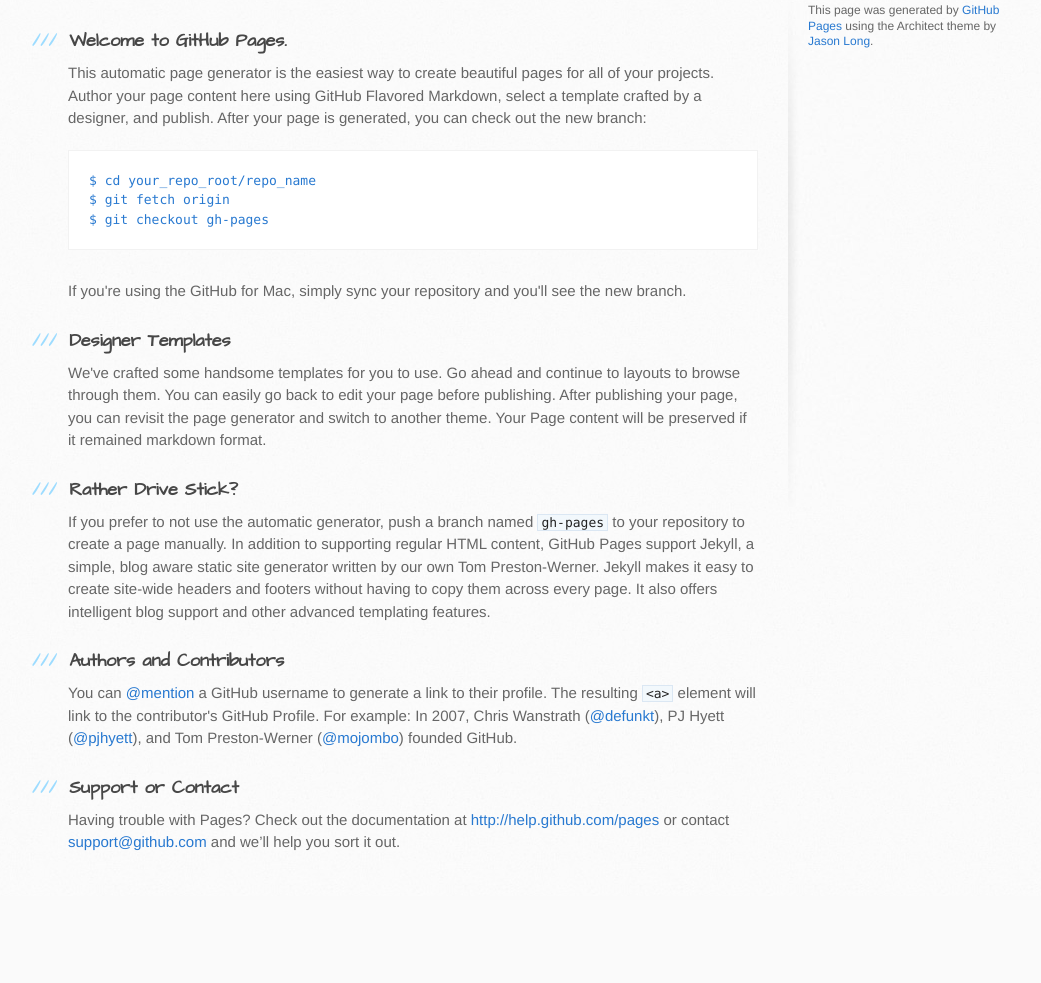
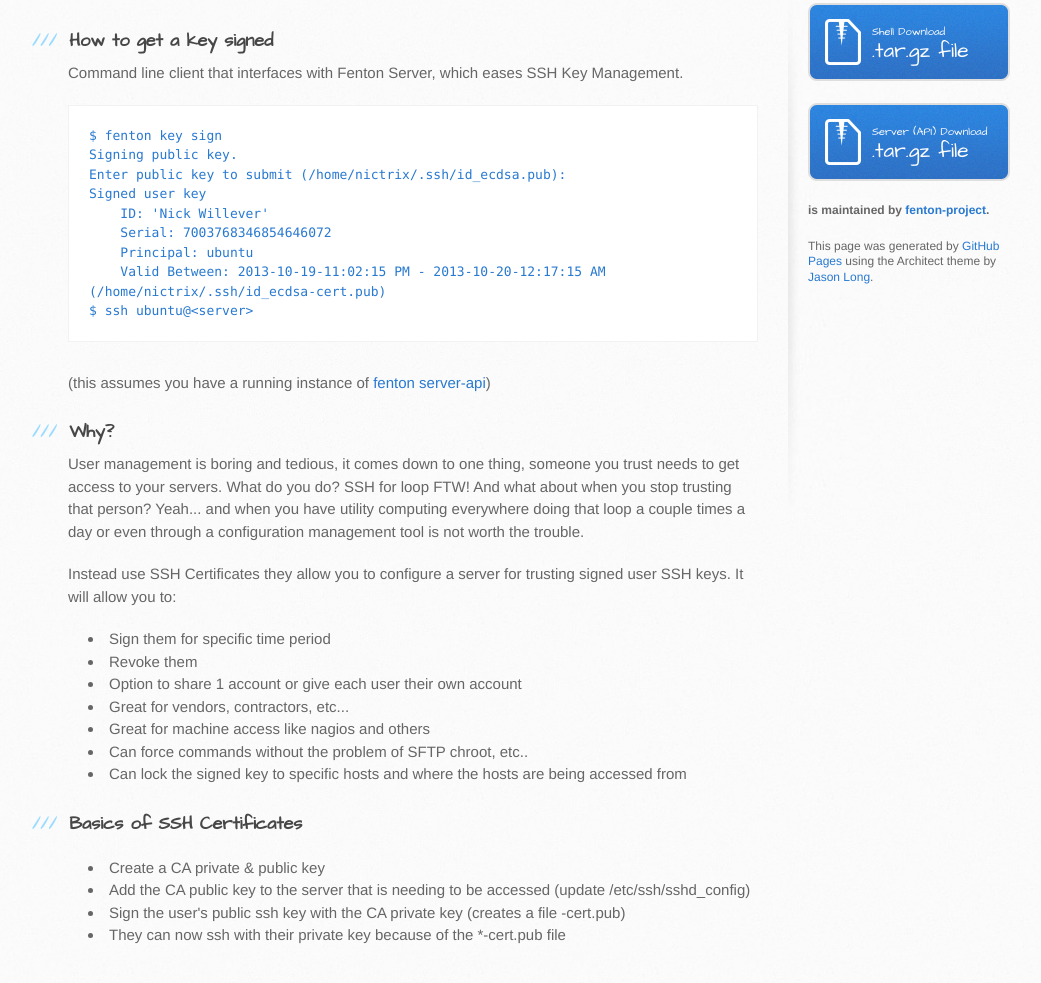
Before and after one commit to fenton-project/fenton-project.github.com, a plain HTML site: page index.html in a window 1280 px wide. Shown: the part 229-1212 px from the top of the page, without its empty margins (102-1143 px from the left). Before the commit the page ends 1125 px from the top, so only its background shows below. Drawn offline with Linux system fonts and the light colour scheme.

Commit message:
Update index.html

```diff
--- a/index.html
+++ b/index.html
@@ -13,7 +13,7 @@
     <script src="//html5shiv.googlecode.com/svn/trunk/html5.js"></script>
     <![endif]-->
 
-    <title>Fenton Project by fenton-project</title>
+    <title>Fenton Project</title>
   </head>
 
   <body>
@@ -21,48 +21,121 @@
       <div class="inner">
         <h1>Fenton Project</h1>
         <h2>SSH Key Management</h2>
-        <a href="https://github.com/fenton-project" class="button"><small>Follow me on</small>GitHub</a>
+        <a href="https://github.com/fenton-project" class="button"><small>View projects on</small>GitHub</a>
       </div>
     </header>
 
     <div id="content-wrapper">
       <div class="inner clearfix">
         <section id="main-content">
+
+
           <h3>
-<a name="welcome-to-github-pages" class="anchor" href="#welcome-to-github-pages"><span class="octicon octicon-link"></span></a>Welcome to GitHub Pages.</h3>
+            <a name="key-signed" class="anchor" href="#key-signed">
+              <span class="octicon octicon-link">
+              </span>
+            </a>
+            How to get a key signed
+          </h3>
 
-<p>This automatic page generator is the easiest way to create beautiful pages for all of your projects. Author your page content here using GitHub Flavored Markdown, select a template crafted by a designer, and publish. After your page is generated, you can check out the new branch:</p>
+          <p>Command line client that interfaces with Fenton Server, which eases SSH Key Management.</p>
 
-<pre><code>$ cd your_repo_root/repo_name
-$ git fetch origin
-$ git checkout gh-pages
+<pre><code>$ fenton key sign
+Signing public key.
+Enter public key to submit (/home/nictrix/.ssh/id_ecdsa.pub):
+Signed user key
+    ID: 'Nick Willever'
+    Serial: 7003768346854646072
+    Principal: ubuntu
+    Valid Between: 2013-10-19-11:02:15 PM - 2013-10-20-12:17:15 AM
+(/home/nictrix/.ssh/id_ecdsa-cert.pub)
+$ ssh ubuntu@&lt;server&gt;
 </code></pre>
 
-<p>If you're using the GitHub for Mac, simply sync your repository and you'll see the new branch.</p>
+          <p>(this assumes you have a running instance of <a href="https://github.com/fenton-project/server-api">fenton server-api</a>)</p>
 
-<h3>
-<a name="designer-templates" class="anchor" href="#designer-templates"><span class="octicon octicon-link"></span></a>Designer Templates</h3>
+          <h3>
+            <a name="why" class="anchor" href="#why">
+              <span class="octicon octicon-link">
+              </span>
+            </a>
+            Why?
+          </h3>
 
-<p>We've crafted some handsome templates for you to use. Go ahead and continue to layouts to browse through them. You can easily go back to edit your page before publishing. After publishing your page, you can revisit the page generator and switch to another theme. Your Page content will be preserved if it remained markdown format.</p>
+          <p>
+            User management is boring and tedious, it comes down to one thing, someone you trust needs to get access to your servers.
+            What do you do? SSH for loop FTW! And what about when you stop trusting that person?
+            Yeah... and when you have utility computing everywhere doing that loop a couple times a day or even through a configuration management tool is not worth the trouble.
+          </p>
 
-<h3>
-<a name="rather-drive-stick" class="anchor" href="#rather-drive-stick"><span class="octicon octicon-link"></span></a>Rather Drive Stick?</h3>
+          <p>
+            Instead use SSH Certificates they allow you to configure a server for trusting signed user SSH keys. It will allow you to:
+          </p>
 
-<p>If you prefer to not use the automatic generator, push a branch named <code>gh-pages</code> to your repository to create a page manually. In addition to supporting regular HTML content, GitHub Pages support Jekyll, a simple, blog aware static site generator written by our own Tom Preston-Werner. Jekyll makes it easy to create site-wide headers and footers without having to copy them across every page. It also offers intelligent blog support and other advanced templating features.</p>
+          <p>
+            <ul>
+              <li>
+                Sign them for specific time period
+              </li>
+              <li>
+                Revoke them
+              </li>
+              <li>
+                Option to share 1 account or give each user their own account
+              </li>
+              <li>
+                Great for vendors, contractors, etc...
+              </li>
+              <li>
+                Great for machine access like nagios and others
+              </li>
+              <li>
+                Can force commands without the problem of SFTP chroot, etc..
+              </li>
+              <li>
+                Can lock the signed key to specific hosts and where the hosts are being accessed from
+              </li>
+            </ul>
+          </p>
 
-<h3>
-<a name="authors-and-contributors" class="anchor" href="#authors-and-contributors"><span class="octicon octicon-link"></span></a>Authors and Contributors</h3>
+          <h3>
+            <a name="basics" class="anchor" href="#basics">
+              <span class="octicon octicon-link">
+              </span>
+            </a>
+            Basics of SSH Certificates
+          </h3>
 
-<p>You can <a href="https://github.com/blog/821" class="user-mention">@mention</a> a GitHub username to generate a link to their profile. The resulting <code>&lt;a&gt;</code> element will link to the contributor's GitHub Profile. For example: In 2007, Chris Wanstrath (<a href="https://github.com/defunkt" class="user-mention">@defunkt</a>), PJ Hyett (<a href="https://github.com/pjhyett" class="user-mention">@pjhyett</a>), and Tom Preston-Werner (<a href="https://github.com/mojombo" class="user-mention">@mojombo</a>) founded GitHub.</p>
-
-<h3>
-<a name="support-or-contact" class="anchor" href="#support-or-contact"><span class="octicon octicon-link"></span></a>Support or Contact</h3>
-
-<p>Having trouble with Pages? Check out the documentation at <a href="http://help.github.com/pages">http://help.github.com/pages</a> or contact <a href="mailto:support@github.com">support@github.com</a> and we’ll help you sort it out.</p>
+          <p>
+            <ul>
+              <li>
+                Create a CA private & public key
+              </li>
+              <li>
+                Add the CA public key to the server that is needing to be accessed (update /etc/ssh/sshd_config)
+              </li>
+              <li>
+                Sign the user's public ssh key with the CA private key (creates a file -cert.pub)
+              </li>
+              <li>
+                They can now ssh with their private key because of the *-cert.pub file
+              </li>
+            </ul>
+          </p>
         </section>
 
         <aside id="sidebar">
+          <a href="https://github.com/fenton-project/shell/tarball/master" class="button">
+            <small>Shell Download</small>
+            .tar.gz file
+          </a>
 
+          <a href="https://github.com/fenton-project/server-api/tarball/master" class="button">
+            <small>Server (API) Download</small>
+            .tar.gz file
+          </a>
+
+          <p class="repo-owner"><a href="https://github.com/fenton-project"></a> is maintained by <a href="https://github.com/fenton-project">fenton-project</a>.</p>
 
           <p>This page was generated by <a href="pages.github.com">GitHub Pages</a> using the Architect theme by <a href="https://twitter.com/jasonlong">Jason Long</a>.</p>
         </aside>
```
